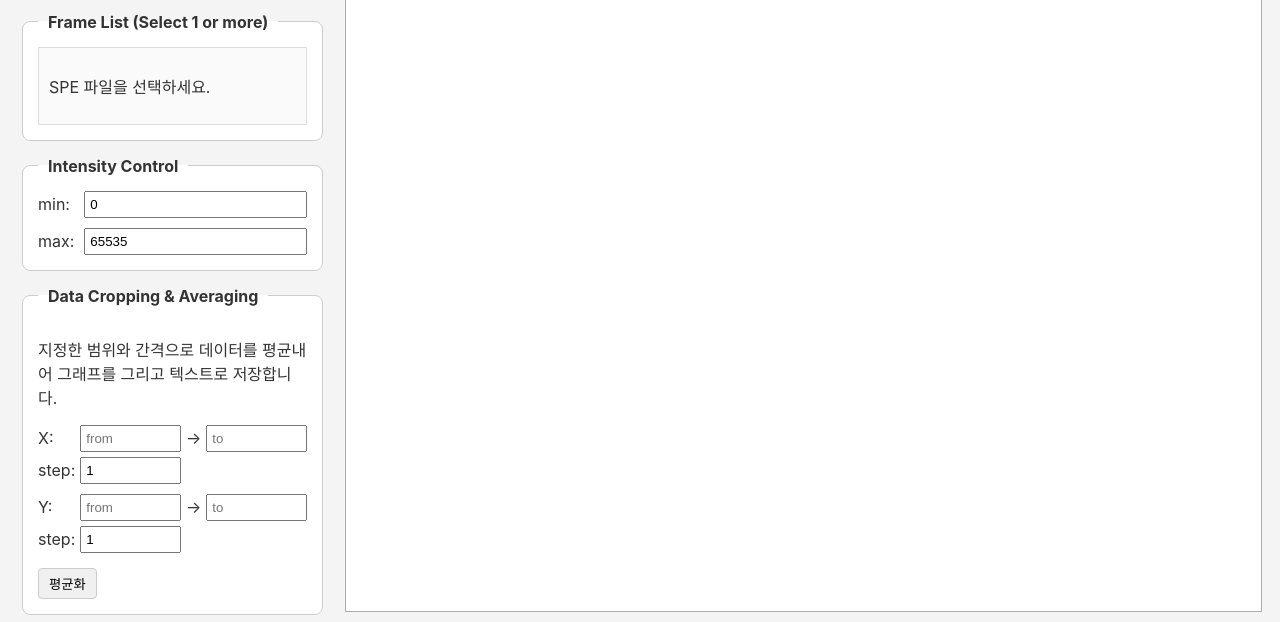
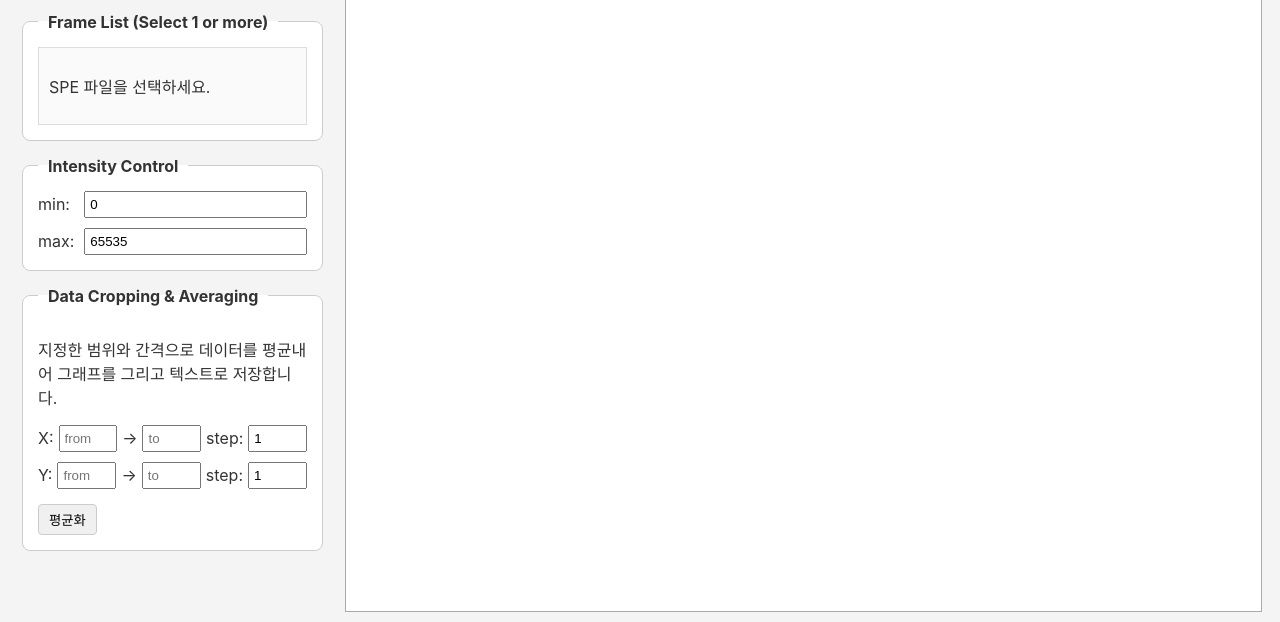
Before and after one commit to janghyeonjoon1019-rgb/fitting, a plain HTML site: page index.html in a window 1280 px wide. Shown: the part 178-800 px from the top of the page. Drawn offline with Linux system fonts and the light colour scheme.

Commit message:
Update style.css

```diff
--- a/style.css
+++ b/style.css
@@ -18,8 +18,7 @@ canvas { border: 1px solid #aaa; background-color: #fff; cursor: crosshair; }
 
 /* 컨트롤 그리드 */
 .control-grid { display: grid; grid-template-columns: auto 1fr; gap: 10px; align-items: center; }
-.crop-grid { display: grid; grid-template-columns: auto 1fr auto 1fr; gap: 5px; align-items: center; margin-bottom: 10px; }
-.crop-grid.short { grid-template-columns: auto 1fr auto 1fr; }
+.crop-grid { display: grid; grid-template-columns: auto 1fr auto 1fr auto 1fr; gap: 5px; align-items: center; margin-bottom: 10px; }
 .fit-grid { display: grid; grid-template-columns: auto 1fr; gap: 10px; align-items: center; }
 input[type="number"] { width: 100%; box-sizing: border-box; padding: 4px; }
 
```
